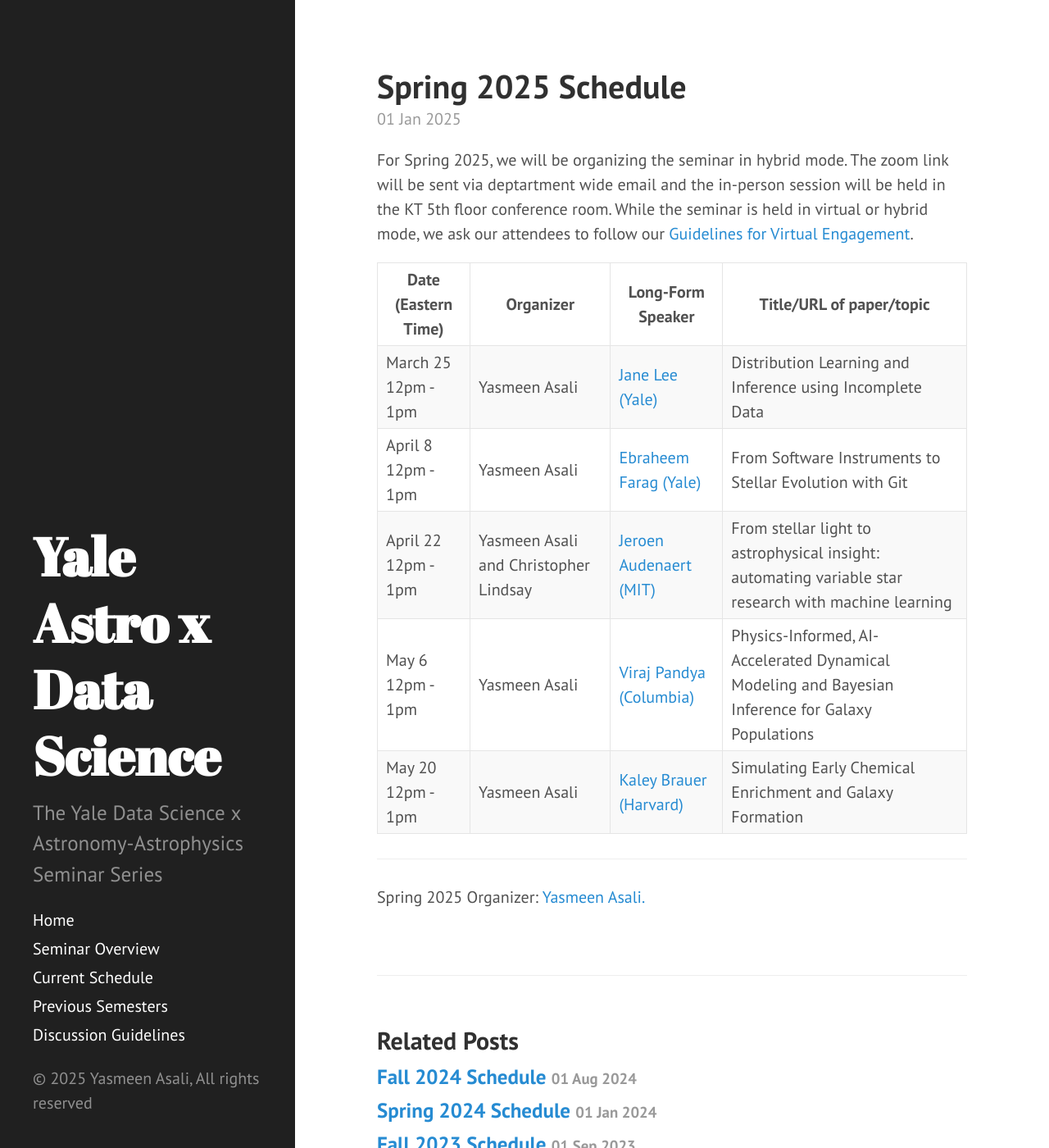
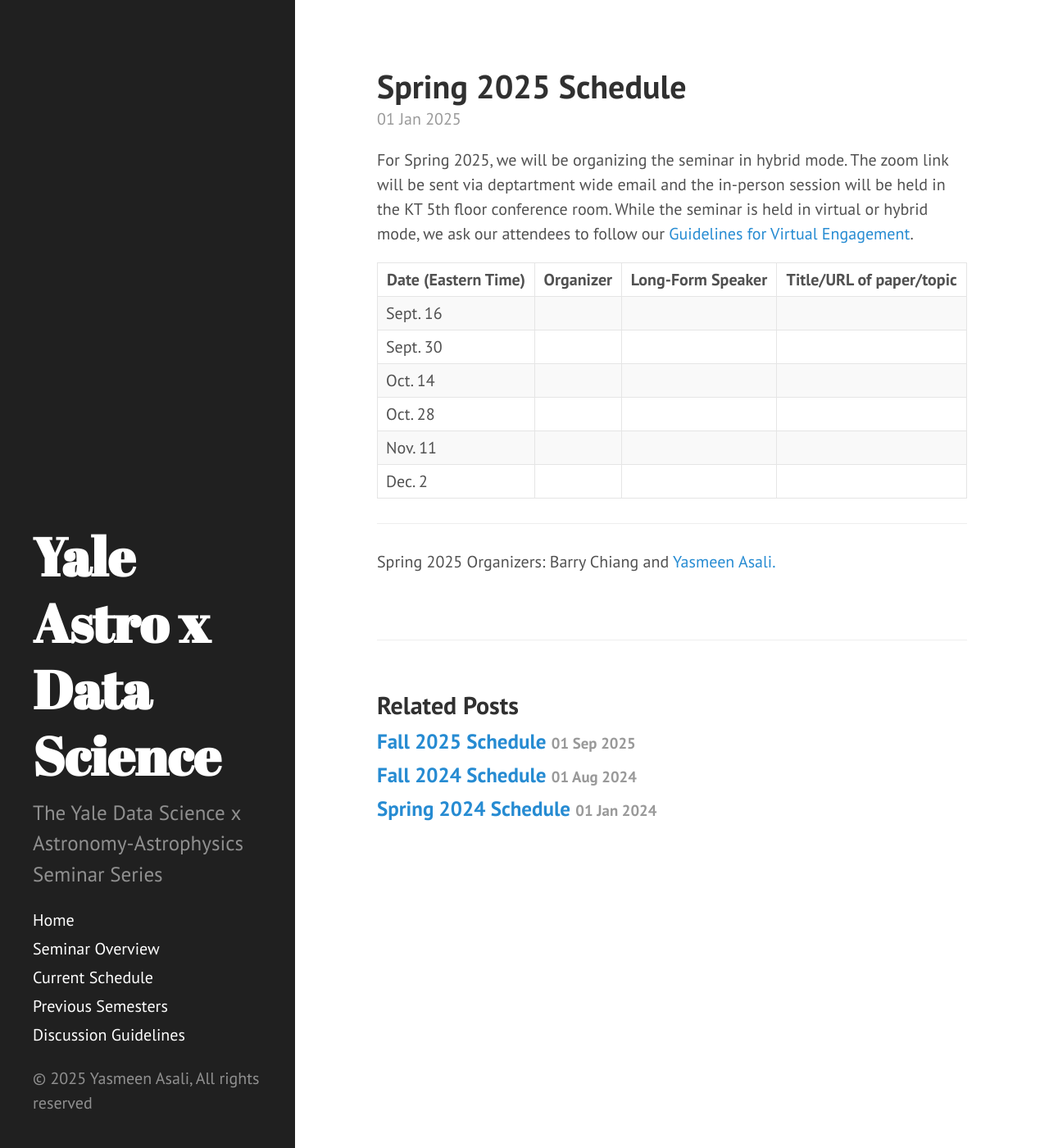
Before and after one commit to yale-dsaas/yale-dsaas.github.io, a Jekyll site: the page built from _posts/2025-01-01-springschedule.md, in a window 1280 px wide and 1400 px high. Shown: the whole window at 82% size. Built offline with Jekyll 4.4.1, drawn with Linux system fonts in a browser that asks for light colours.

Commit message:
update all previous semester schedules

```diff
--- a/_posts/2025-01-01-springschedule.md
+++ b/_posts/2025-01-01-springschedule.md
@@ -16,38 +16,44 @@
   </thead>
   <tbody>
     <tr>
-      <td>March 25<br>12pm - 1pm</td>
-      <td>Yasmeen Asali</td>
-      <td><a href="https://janehjlee.github.io/">Jane Lee (Yale)</a></td>
-      <td>Distribution Learning and Inference using Incomplete Data</td>
+      <td>Sept. 16</td>
+      <td></td>
+      <td></td>
+      <td></td>
     </tr>
     <tr>
-      <td>April 8<br>12pm - 1pm</td>
-      <td>Yasmeen Asali</td>
-      <td><a href="https://astronomy.yale.edu/people/ebraheem-farag">Ebraheem Farag (Yale)</a></td>
-      <td>From Software Instruments to Stellar Evolution with Git</td>
+      <td>Sept. 30</td>
+      <td></td>
+      <td></td>
+      <td></td>
     </tr>
     <tr>
-      <td>April 22<br>12pm - 1pm</td>
-      <td>Yasmeen Asali and Christopher Lindsay</td>
-      <td><a href="https://jeroenaudenaert.com/">Jeroen Audenaert (MIT)</a></td>
-      <td>From stellar light to astrophysical insight: automating variable star research with machine learning</td>
+      <td>Oct. 14</td>
+      <td></td>
+      <td></td>
+      <td></td>
     </tr>
     <tr>
-      <td>May 6<br>12pm - 1pm</td>
-      <td>Yasmeen Asali</td>
-      <td><a href="https://virajpandya.github.io/">Viraj Pandya (Columbia)</a></td>
-      <td>Physics-Informed, AI-Accelerated Dynamical Modeling and Bayesian Inference for Galaxy Populations</td>
+      <td>Oct. 28</td>
+      <td></td>
+      <td></td>
+      <td></td>
     </tr>
     <tr>
-      <td>May 20<br>12pm - 1pm</td>
-      <td>Yasmeen Asali</td>
-      <td><a href="https://www.kaleybrauer.com/">Kaley Brauer (Harvard)</a></td>
-      <td>Simulating Early Chemical Enrichment and Galaxy Formation</td>
+      <td>Nov. 11</td>
+      <td></td>
+      <td></td>
+      <td></td>
+    </tr>
+    <tr>
+      <td>Dec. 2</td>
+      <td></td>
+      <td></td>
+      <td></td>
     </tr>
   </tbody>
 </table>
 
 -----
 
-Spring 2025 Organizer: <a href="mailto:yasmeen.asali@yale.edu">Yasmeen Asali.</a>
+Spring 2025 Organizers: Barry Chiang and <a href="mailto:yasmeen.asali@yale.edu">Yasmeen Asali.</a>
```
Also changed, not shown: _posts/2021-09-01-fallschedule.md (added, +65 -0 lines), _posts/2022-01-01-springschedule.md (added, +65 -0 lines), _posts/2022-09-01-fallschedule.md (+0 -1 lines), _posts/2023-01-01-springschedule.md (+1 -1 lines), _posts/2025-09-01-fallschedule.md (added, +59 -0 lines).
